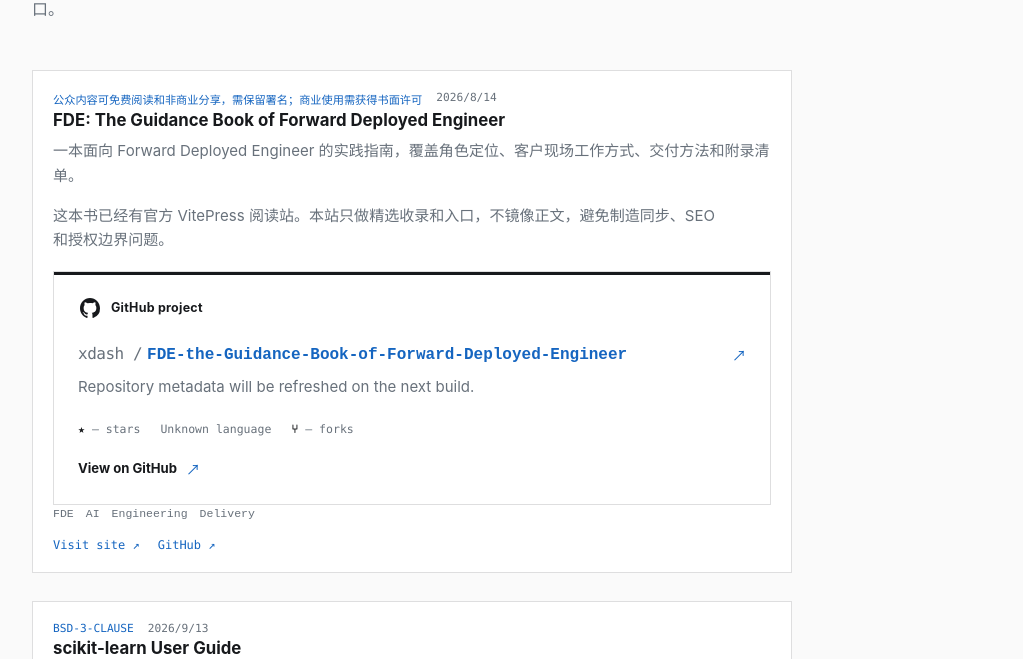
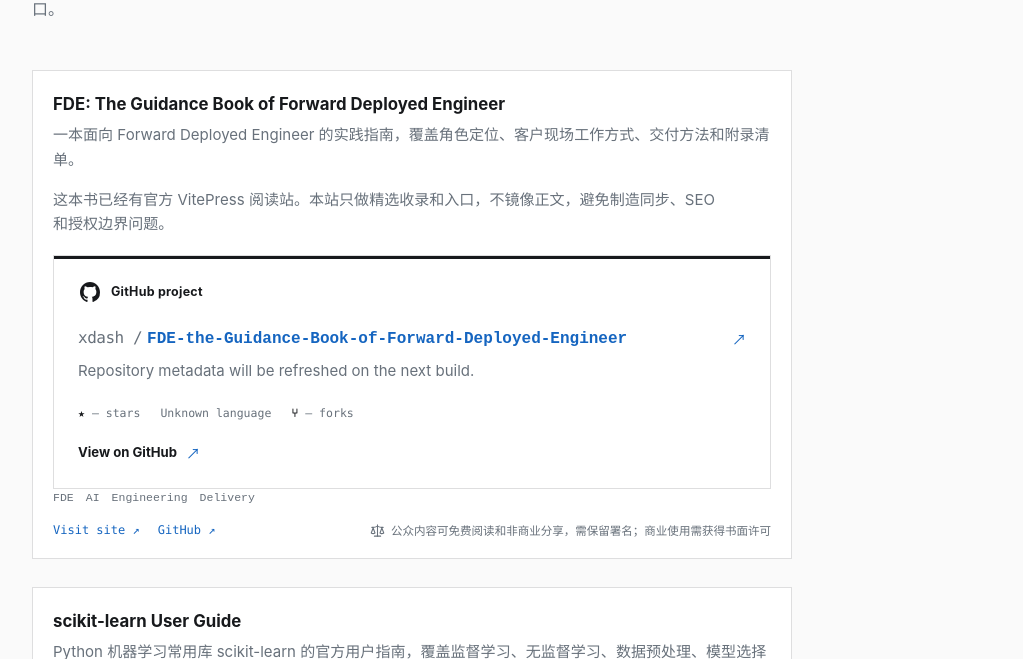
Before and after one commit to wyf0931/scottwang-site, a Next.js app: page /sites in a window 1280 px wide. Shown: the part 293-952 px from the top of the page, without its empty margins (128-1151 px from the left). Built offline with nearby package versions, Linux system fonts and the light colour scheme; no server answers.

Commit message:
feat: move site license into card footer and drop the date

```diff
--- a/content/sites/chinese-poetry.md
+++ b/content/sites/chinese-poetry.md
@@ -5,6 +5,7 @@
 url: "https://awesome-poetry.top/"
 github: "chinese-poetry/chinese-poetry"
 license: "MIT"
+licenseUrl: "https://spdx.org/licenses/MIT.html"
 tags:
   - 古诗词
   - 开源数据
--- a/content/sites/fde-guidance-book.md
+++ b/content/sites/fde-guidance-book.md
@@ -5,6 +5,7 @@
 url: "https://fde4.ai/book/"
 github: "xdash/FDE-the-Guidance-Book-of-Forward-Deployed-Engineer"
 license: "公众内容可免费阅读和非商业分享，需保留署名；商业使用需获得书面许可"
+licenseUrl: "https://github.com/xdash/FDE-the-Guidance-Book-of-Forward-Deployed-Engineer"
 tags:
   - FDE
   - AI
--- a/content/sites/scikit-learn-user-guide.md
+++ b/content/sites/scikit-learn-user-guide.md
@@ -5,6 +5,7 @@
 url: "https://scikit-learn.org/stable/user_guide.html"
 github: "scikit-learn/scikit-learn"
 license: "BSD-3-Clause"
+licenseUrl: "https://spdx.org/licenses/BSD-3-Clause.html"
 tags:
   - Machine Learning
   - Python
--- a/src/app/globals.css
+++ b/src/app/globals.css
@@ -599,16 +599,22 @@
   font-size: 0.94rem;
 }
 
-.site-meta {
-  display: flex;
-  flex-wrap: wrap;
-  gap: 14px;
+.site-license {
+  display: inline-flex;
+  align-items: center;
+  gap: 6px;
+  margin-left: auto;
   color: var(--muted);
-  font: .7rem ui-monospace, SFMono-Regular, Menlo, monospace;
-  text-transform: uppercase;
+  font-size: .72rem;
 }
 
-.site-meta span:first-child {
+.site-license-icon {
+  width: 15px;
+  height: 15px;
+  flex: none;
+}
+
+a.site-license:hover {
   color: var(--accent);
 }
 
@@ -850,6 +856,7 @@
 .site-links {
   display: flex;
   flex-wrap: wrap;
+  align-items: center;
   gap: 18px;
   margin-top: 18px;
   color: var(--accent);
--- a/src/components/content/SiteCard.tsx
+++ b/src/components/content/SiteCard.tsx
@@ -1,6 +1,11 @@
 import { GithubRepoCard } from "./GithubRepoCard";
 import type { SiteRecord } from "@/lib/content/sites";
 
+function LicenseMark() {
+  return <svg className="site-license-icon" viewBox="0 0 24 24" fill="none" stroke="currentColor" strokeWidth="1.7" strokeLinecap="round" strokeLinejoin="round" aria-hidden="true"><path d="m16 16 3-8 3 8c-.87.65-1.92 1-3 1s-2.13-.35-3-1Z" /><path d="m2 16 3-8 3 8c-.87.65-1.92 1-3 1s-2.13-.35-3-1Z" /><path d="M7 21h10" /><path d="M12 3v18" /><path d="M3 7h2c2 0 5-1 7-2 2 1 5 2 7 2h2" /></svg>;
+}
+
 export function SiteCard({ site }: { site: SiteRecord }) {
-  return <article className="site-card" id={site.slug}><div className="site-meta"><span>{site.license ?? "Website"}</span><time dateTime={site.date.toISOString()}>{site.date.toLocaleDateString("zh-CN")}</time></div><h3><a href={site.url} target="_blank" rel="noreferrer">{site.title}</a></h3><p>{site.description}</p>{site.body && <p className="site-note">{site.body}</p>}{site.github && <GithubRepoCard repo={site.github} />}<div className="tag-row">{site.tags.map((tag) => <span key={tag}>{tag}</span>)}</div><div className="site-links"><a href={site.url} target="_blank" rel="noreferrer">Visit site ↗</a>{site.github && <a href={`https://github.com/${site.github}`} target="_blank" rel="noreferrer">GitHub ↗</a>}</div></article>;
+  const license = site.license && (site.licenseUrl ? <a className="site-license" href={site.licenseUrl} target="_blank" rel="noreferrer"><LicenseMark />{site.license}</a> : <span className="site-license"><LicenseMark />{site.license}</span>);
+  return <article className="site-card" id={site.slug}><h3><a href={site.url} target="_blank" rel="noreferrer">{site.title}</a></h3><p>{site.description}</p>{site.body && <p className="site-note">{site.body}</p>}{site.github && <GithubRepoCard repo={site.github} />}<div className="tag-row">{site.tags.map((tag) => <span key={tag}>{tag}</span>)}</div><div className="site-links"><a href={site.url} target="_blank" rel="noreferrer">Visit site ↗</a>{site.github && <a href={`https://github.com/${site.github}`} target="_blank" rel="noreferrer">GitHub ↗</a>}{license}</div></article>;
 }
--- a/src/lib/content/sites.ts
+++ b/src/lib/content/sites.ts
@@ -13,6 +13,7 @@
   url: z.string().url(),
   github: z.string().regex(/^[^/\s]+\/[^/\s]+$/, "Expected a GitHub repository in owner/repo format").optional(),
   license: z.string().min(1).optional(),
+  licenseUrl: z.string().url().optional(),
   tags: z.array(z.string()).default([]),
   featured: z.boolean().default(false),
   draft: z.boolean().default(false),
```
Also changed, not shown: 5 other files (tests, documents, lock files or other folders).
